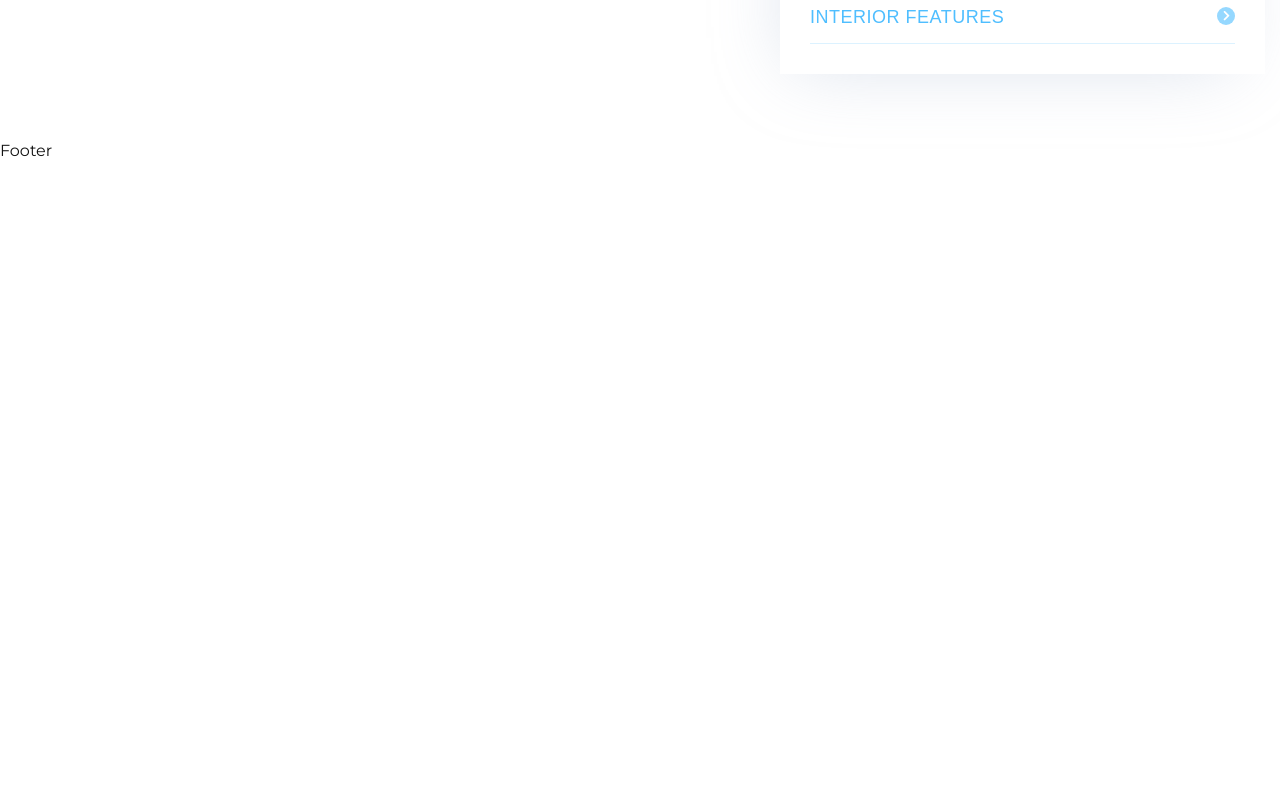
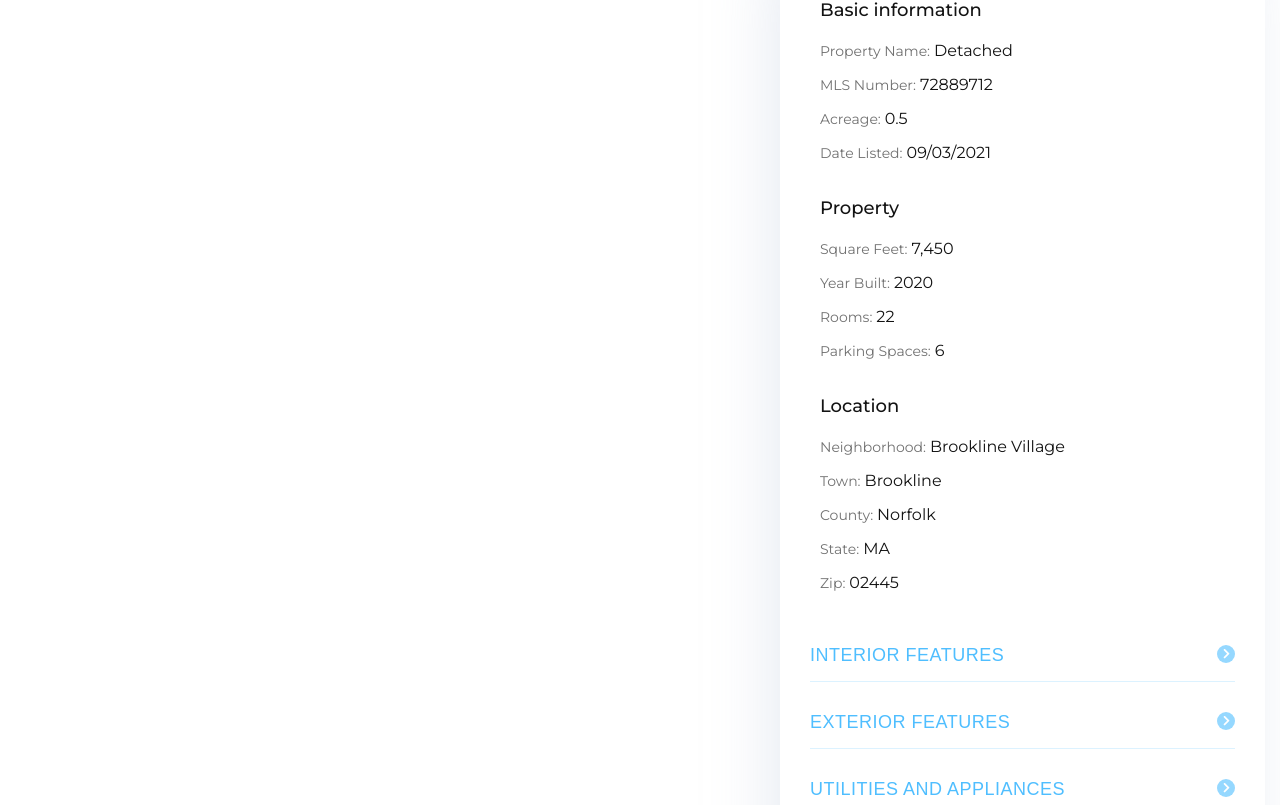
Before and after one commit to banderovskyi/detail-view-page, a React (Create React App) app: page / in a window 1280 px wide. Shown: the part 1255-2060 px from the top of the page. Before the commit the page ends 1419 px from the top, so only its background shows below. Built offline with nearby package versions, Linux system fonts and the light colour scheme.

Commit message:
Finished the tabs functionality

```diff
--- a/src/components/Aside/Aside.scss
+++ b/src/components/Aside/Aside.scss
@@ -6,4 +6,6 @@
 
 .aside__card {
   margin-bottom: 25px;
+  box-shadow: -11px 12px 77px -22px rgba(160, 178, 205, 0.4);
+  padding: 30px;
 }
--- /dev/null
+++ b/src/components/ListingTabs/ListingTabCallout.js
@@ -0,0 +1,27 @@
+import React from 'react';
+import PropTypes from 'prop-types';
+import './ListingTabCallout.scss';
+
+const ListingTabCallout = (props) => {
+  return (
+    <div className={`listing-tab-callout ${props.className ? props.className : ''}`}>
+      <h3 className="listing-tab-callout__title">{props.title}</h3>
+      <ul className="listing-tab-callout__list">
+        {props.items?.map((item) => (
+          <li className="listing-tab-callout__item" key={Math.random()}>
+            <span className="listing-tab-callout__item-title">{item.name}:</span>
+            <span className="listing-tab-callout__item-value">{item.value}</span>
+          </li>
+        ))}
+      </ul>
+    </div>
+  );
+};
+
+ListingTabCallout.propTypes = {
+  className: PropTypes.string,
+  title: PropTypes.string,
+  items: PropTypes.arrayOf(PropTypes.object),
+};
+
+export default ListingTabCallout;
--- /dev/null
+++ b/src/components/ListingTabs/ListingTabCallout.scss
@@ -0,0 +1,46 @@
+@import '../../vars';
+
+.listing-tab-callout {
+  padding: 10px 0;
+  &:not(:last-child) {
+    margin-bottom: 10px;
+  }
+}
+
+.listing-tab-callout__title {
+  font-weight: 500;
+  margin-bottom: 15px;
+  font-size: 18px;
+}
+
+.listing-tab-callout__list {
+  display: grid;
+  display: grid;
+  grid-template-columns: repeat(2, 1fr);
+  column-gap: 20px;
+  row-gap: 10px;
+}
+
+.listing-tab-callout__item-title {
+  font-size: 14px;
+  opacity: 0.6;
+  margin-right: 4px;
+}
+
+@media screen and (max-width: $mobile-nav-breakpoint) {
+  .listing-tab-callout__list {
+    grid-template-columns: 1fr;
+  }
+}
+
+@media screen and (max-width: $screen-md - 1px) {
+  .listing-tab-callout__list {
+    grid-template-columns: repeat(2, 1fr);
+  }
+}
+
+@media screen and (max-width: $screen-sm - 1px) {
+  .listing-tab-callout__list {
+    grid-template-columns: 1fr;
+  }
+}
--- a/src/components/ListingTabs/ListingTabs.js
+++ b/src/components/ListingTabs/ListingTabs.js
@@ -1,19 +1,24 @@
-import React from 'react';
+import React, { useState } from 'react';
 import PropTypes from 'prop-types';
 import './ListingTabs.scss';
 import Tab from '../UI/Tab/Tab';
+import tabsInfoObj from './listingTabsObject';
+import ListingTabCallout from './ListingTabCallout';
 
 const ListingTabs = (props) => {
+  const [tabsInfo] = useState(tabsInfoObj);
+
+  console.log(tabsInfo);
+
   return (
     <div className={`listing-tabs ${props.className ? props.className : ''}`}>
-      <Tab className="listing-tabs__item" title="Property Details">
-        Lorem ipsum dolor sit amet consectetur adipisicing elit. Id, porro.
-      </Tab>
-      <Tab className="listing-tabs__item" title="Interior Features">
-        Lorem ipsum dolor sit amet consectetur adipisicing elit. Modi, architecto ipsa magnam labore
-        odio aspernatur dolores odit quaerat dicta totam expedita, quos optio ratione quas. Aliquid
-        sed eveniet quo illo.
-      </Tab>
+      {tabsInfo?.map((tab, i) => (
+        <Tab className="listing-tabs__item" title={tab.title} isActive={i === 0 ? true : false}>
+          {tab?.groupFields.map((field, i) => (
+            <ListingTabCallout title={field.subTitle} items={field.fields} />
+          ))}
+        </Tab>
+      ))}
     </div>
   );
 };
--- a/src/components/ListingTabs/ListingTabs.scss
+++ b/src/components/ListingTabs/ListingTabs.scss
@@ -1,9 +1,4 @@
 @import '../../vars';
-
-.listing-tabs {
-  box-shadow: -11px 12px 77px -22px rgba(160, 178, 205, 0.4);
-  padding: 30px;
-}
 
 .listing-tabs__item {
   &:not(:last-child) {
--- /dev/null
+++ b/src/components/ListingTabs/listingTabsObject.js
@@ -0,0 +1,83 @@
+const tabsInfo = [
+  {
+    title: 'Property Details',
+    groupFields: [
+      {
+        subTitle: 'Basic information',
+        fields: [
+          { name: 'Property Name', value: 'Detached' },
+          { name: 'MLS Number', value: '72889712' },
+          { name: 'Acreage', value: '0.5' },
+          { name: 'Date Listed', value: '09/03/2021' },
+        ],
+      },
+      {
+        subTitle: 'Property',
+        fields: [
+          { name: 'Square Feet', value: '7,450' },
+          { name: 'Year Built', value: '2020' },
+          { name: 'Rooms', value: '22' },
+          { name: 'Parking Spaces', value: '6' },
+        ],
+      },
+      {
+        subTitle: 'Location',
+        fields: [
+          { name: 'Neighborhood', value: 'Brookline Village' },
+          { name: 'Town', value: 'Brookline' },
+          { name: 'County', value: 'Norfolk' },
+          { name: 'State', value: 'MA' },
+          { name: 'Zip', value: '02445' },
+        ],
+      },
+    ],
+  },
+  {
+    title: 'Interior Features',
+    groupFields: [
+      {
+        subTitle: 'Beds/Baths',
+        fields: [
+          { name: 'Bedrooms', value: '7' },
+          { name: 'Bathrooms', value: '8' },
+        ],
+      },
+      {
+        subTitle: 'Basement',
+        fields: [{ name: 'Basement', value: 'No' }],
+      },
+    ],
+  },
+  {
+    title: 'Exterior Features',
+    groupFields: [
+      {
+        subTitle: 'Features',
+        fields: [
+          { name: 'Parking Description', value: 'On Street Permit, Stone/Gravel' },
+          { name: 'Exterior', value: 'Clapboard' },
+        ],
+      },
+    ],
+  },
+  {
+    title: 'Utilities and Appliances',
+    groupFields: [
+      {
+        subTitle: 'Utilities and Appliances',
+        fields: [{ name: 'Cooling', value: 'Central Air, Wall AC' }],
+      },
+    ],
+  },
+  {
+    title: 'Other Details',
+    groupFields: [
+      {
+        subTitle: 'Finance',
+        fields: [{ name: 'Taxes', value: '$44,763' }],
+      },
+    ],
+  },
+];
+
+export default tabsInfo;
--- a/src/components/UI/DescriptionCard/DescriptionCard.scss
+++ b/src/components/UI/DescriptionCard/DescriptionCard.scss
@@ -1,9 +1,4 @@
 @import '../../../vars';
-
-.description-card {
-  box-shadow: -11px 12px 77px -22px rgba(160, 178, 205, 0.4);
-  padding: 30px;
-}
 
 .description-card__title {
   font-size: 18px;
--- a/src/components/UI/Tab/Tab.js
+++ b/src/components/UI/Tab/Tab.js
@@ -5,7 +5,7 @@ import { faChevronRight } from '@fortawesome/free-solid-svg-icons';
 import { FontAwesomeIcon } from '@fortawesome/react-fontawesome';
 
 const Tab = (props) => {
-  const [isActive, setIsActive] = useState(props.isActive);
+  const [isActive, setIsActive] = useState(props.isActive || false);
 
   const clickHandler = () => {
     setIsActive((prevState) => !prevState);
--- a/src/components/UI/Tab/Tab.scss
+++ b/src/components/UI/Tab/Tab.scss
@@ -69,3 +69,11 @@
     transform: rotate(90deg);
   }
 }
+
+@media screen and (max-width: $screen-sm - 1px) {
+  .tab--active {
+    .tab__content {
+      padding: 10px 0px;
+    }
+  }
+}
```
